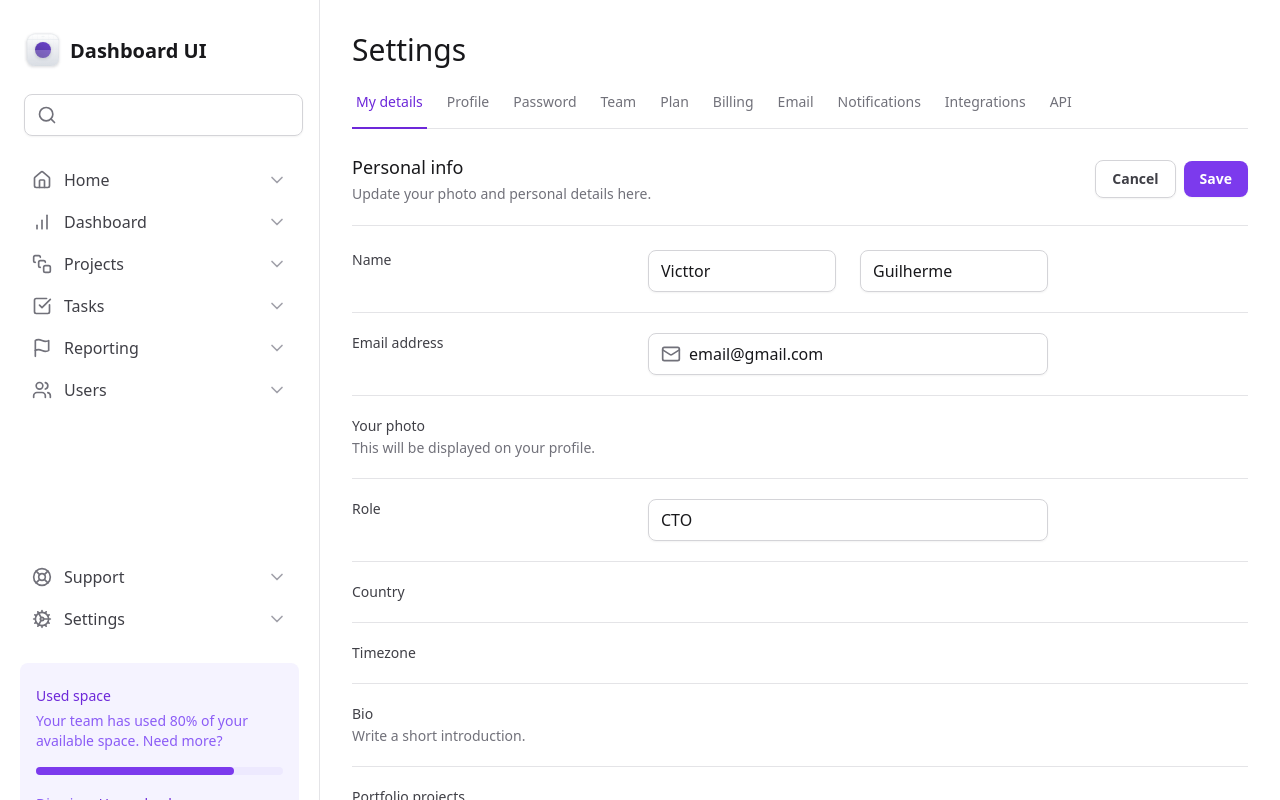
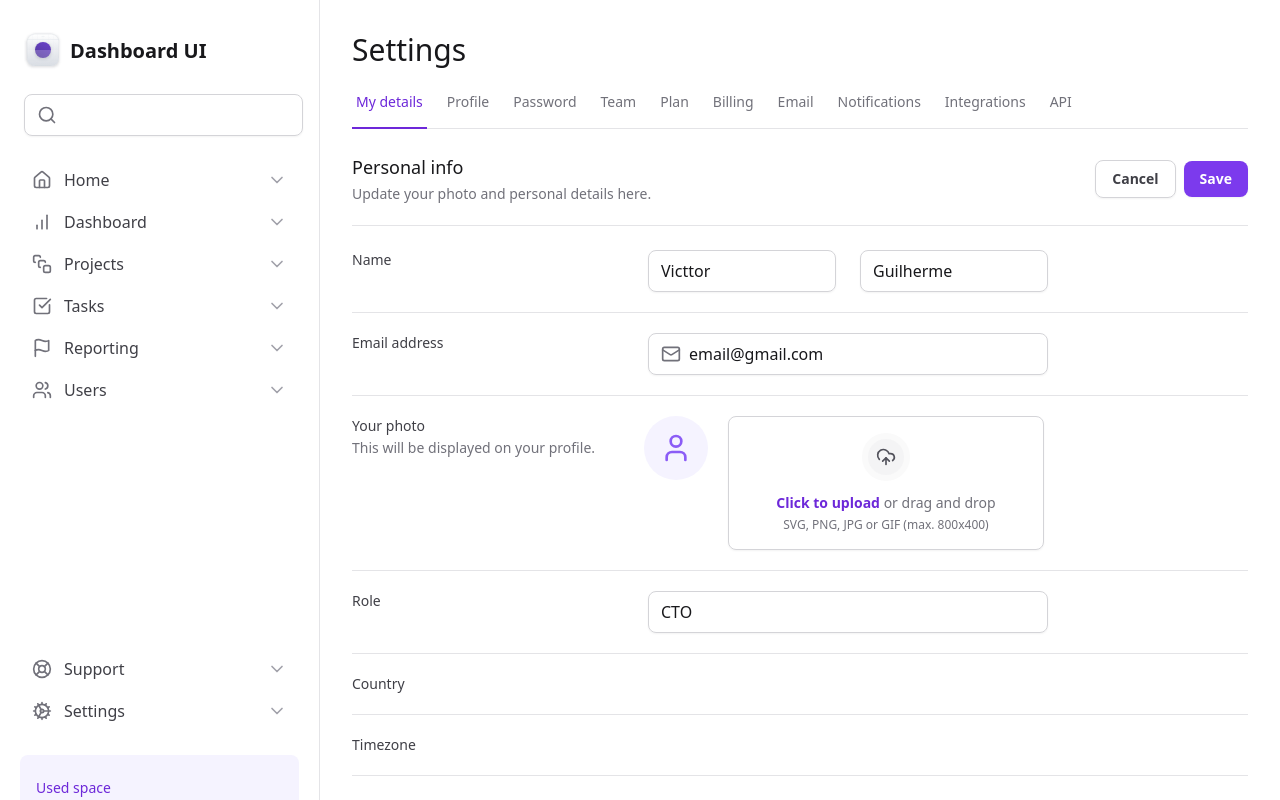
Before and after one commit to Victtor-777/Dashboard-Tailwind, a Next.js app: page / in a window 1280 px wide. Shown: the top 800 px of the page. Built offline with nearby package versions, Linux system fonts and the light colour scheme.

Commit message:
Add photo upload feature to Home page and extend Tailwind configuration

```diff
--- a/src/app/page.tsx
+++ b/src/app/page.tsx
@@ -1,6 +1,6 @@
 import { SettingsTabs } from "@/components/SettingsTabs";
 import * as Input from "@/components/Input";
-import { Mail } from "lucide-react";
+import { Mail, UploadCloud, User } from "lucide-react";
 
 export default function Home() {
   return (
@@ -80,7 +80,7 @@
 
           <div className="grid grid-cols-form gap-3 pt-5">
             <label
-              htmlFor="firstName"
+              htmlFor="photo"
               className="text-sm font-medium text-zinc-700"
             >
               Your photo
@@ -88,6 +88,34 @@
                 This will be displayed on your profile.
               </span>
             </label>
+            <div className="flex items-start gap-5">
+              <div className="flex h-16 w-16 items-center justify-center rounded-full bg-violet-50">
+                <User className="h-8 w-8 text-violet-500" />
+              </div>
+
+              <label
+                htmlFor="photo"
+                className="hover:bg-violet-25 group flex flex-1 cursor-pointer flex-col items-center gap-3 rounded-lg border border-zinc-300 px-6 py-4 text-center text-zinc-500 shadow-sm hover:border-violet-200 hover:text-violet-500"
+              >
+                <div className="border-6 rounded-full border-zinc-50 bg-zinc-100 p-2 group-hover:border-violet-50 group-hover:bg-violet-100">
+                  <UploadCloud className="h-5 w-5 text-zinc-600 group-hover:text-violet-600" />
+                </div>
+
+                <div className="flex flex-col items-center gap-1">
+                  <span className="text-sm">
+                    <span className="font-semibold text-violet-700">
+                      Click to upload
+                    </span>{" "}
+                    or drag and drop
+                  </span>
+                  <span className="text-xs">
+                    SVG, PNG, JPG or GIF (max. 800x400)
+                  </span>
+                </div>
+              </label>
+
+              <input type="file" className="sr-only" id="photo" />
+            </div>
           </div>
 
           <div className="grid grid-cols-form gap-3 pt-5">
--- a/tailwind.config.ts
+++ b/tailwind.config.ts
@@ -13,9 +13,17 @@
         profile: "max-content 1fr min-content",
         form: "minmax(7.5rem, 17.5rem) minmax(25rem, 1fr) minmax(0, 15rem)",
       },
+
+      borderWidth: {
+        6: "6px",
+      },
+
       colors: {
         background: "var(--background)",
         foreground: "var(--foreground)",
+        violet: {
+          25: "#fcfaff",
+        },
       },
     },
   },
```
